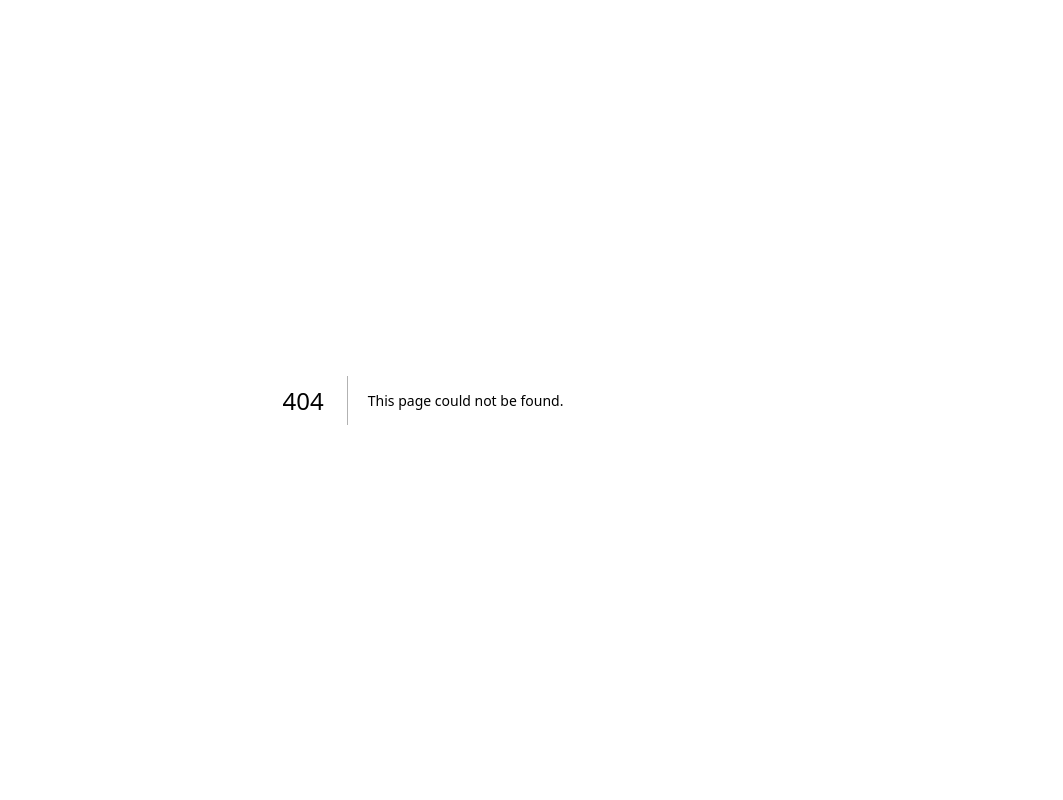
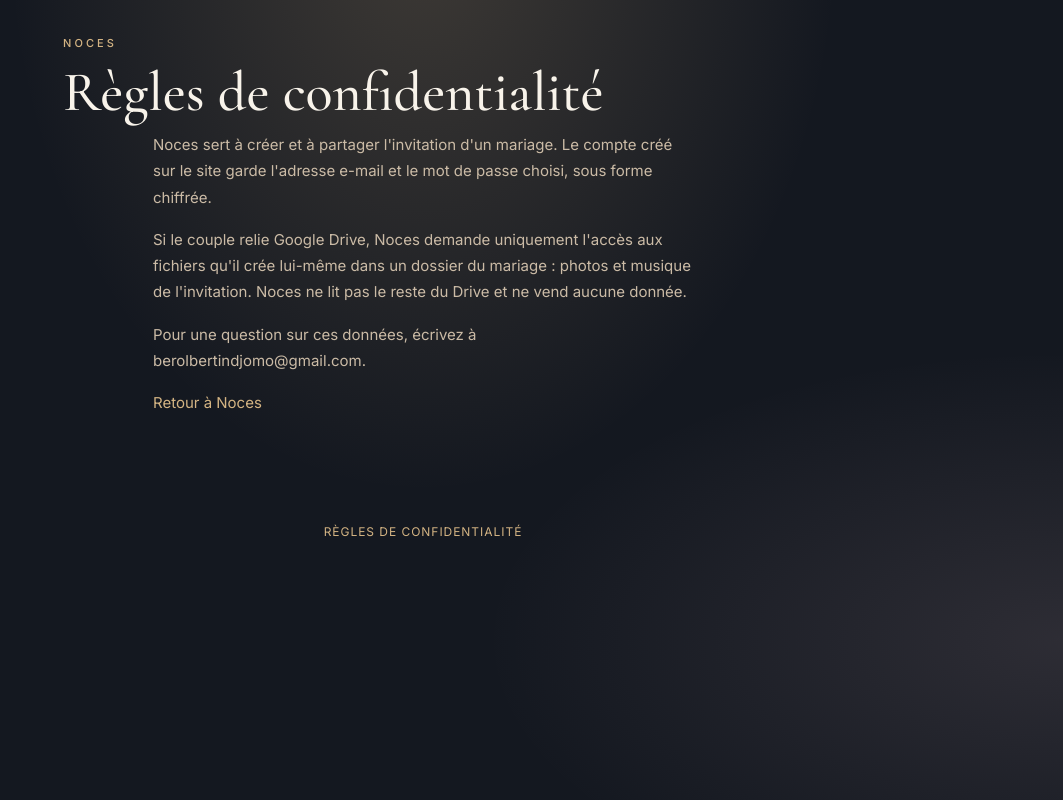
Before and after one commit to berol24/Noces, a Next.js app in the folder frontend/: page /confidentialite in a window 1280 px wide. Before the commit this address had no page. Shown: the whole page, without its empty margins (217-1280 px from the left). Built offline with nearby package versions, Linux system fonts and the light colour scheme.

Commit message:
Ajouter une page de confidentialité pour que Google autorise la publication de Noces.

```diff
--- /dev/null
+++ b/frontend/app/confidentialite/page.tsx
@@ -0,0 +1,29 @@
+import type { Metadata } from "next";
+
+export const metadata: Metadata = {
+  title: "Règles de confidentialité — Noces",
+  description: "Comment Noces utilise le compte Google et les fichiers du mariage.",
+};
+
+export default function Confidentialite() {
+  return (
+    <main className="setup">
+      <p className="kicker">Noces</p>
+      <h1 className="names" style={{ fontSize: 56 }}>
+        Règles de confidentialité
+      </h1>
+      <p className="prose">
+        Noces sert à créer et à partager l'invitation d'un mariage. Le compte créé sur le site garde l'adresse e-mail et le mot de passe choisi, sous forme chiffrée.
+      </p>
+      <p className="prose">
+        Si le couple relie Google Drive, Noces demande uniquement l'accès aux fichiers qu'il crée lui-même dans un dossier du mariage : photos et musique de l'invitation. Noces ne lit pas le reste du Drive et ne vend aucune donnée.
+      </p>
+      <p className="prose">
+        Pour une question sur ces données, écrivez à berolbertindjomo@gmail.com.
+      </p>
+      <p className="prose">
+        <a href="/">Retour à Noces</a>
+      </p>
+    </main>
+  );
+}
--- a/frontend/app/globals.css
+++ b/frontend/app/globals.css
@@ -54,6 +54,15 @@ a { color: var(--accent); text-decoration: none; }
 }
 
 section { padding: 68px 24px; text-align: center; }
+
+.legal-foot {
+  margin: 0;
+  padding: 28px 20px 40px;
+  text-align: center;
+  font-size: 12px;
+  letter-spacing: 0.08em;
+  text-transform: uppercase;
+}
 
 .kicker {
   margin: 0;
--- a/frontend/app/layout.tsx
+++ b/frontend/app/layout.tsx
@@ -40,6 +40,9 @@ export default function RootLayout({ children }: { children: React.ReactNode })
       <body>
         <ThemeSync />
         {children}
+        <p className="legal-foot">
+          <a href="/confidentialite">Règles de confidentialité</a>
+        </p>
       </body>
     </html>
   );
```
